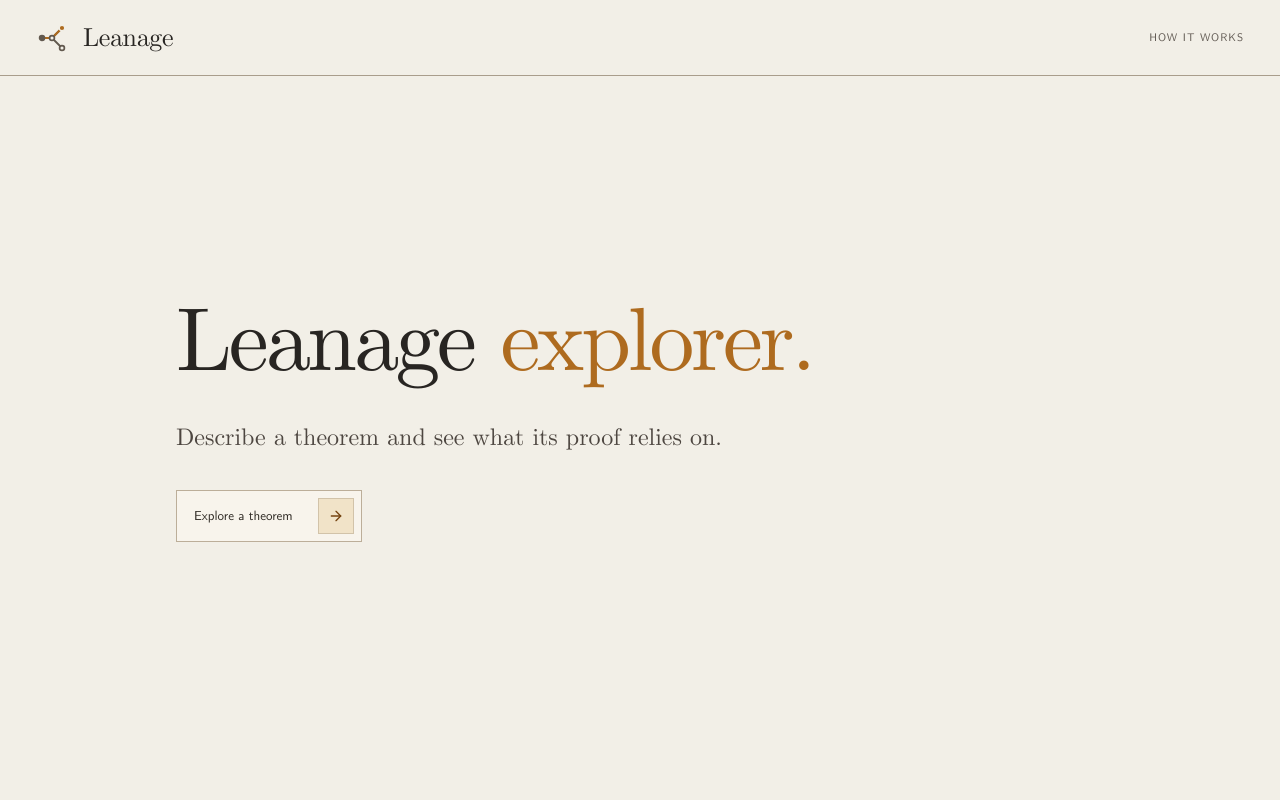
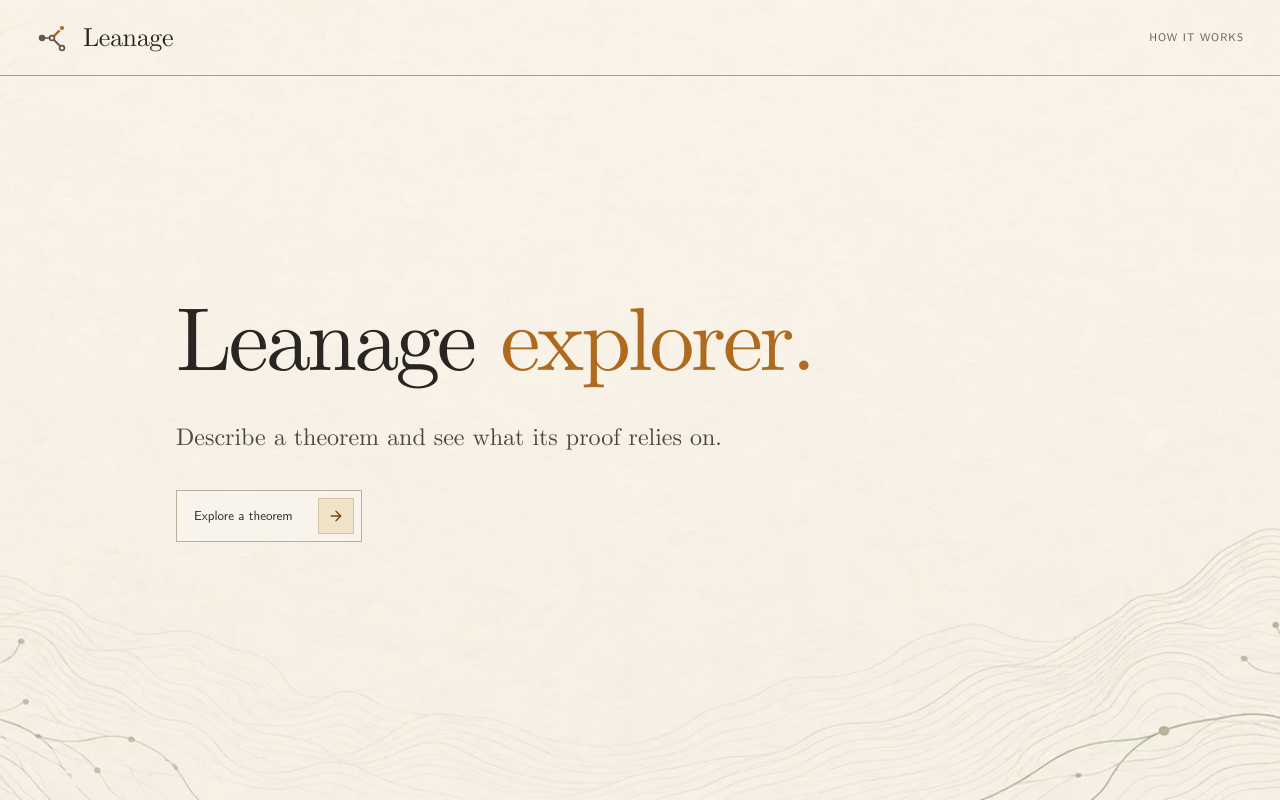
Before and after one commit to dsleo/ouliproof, a React (Vite) app: page / in a window 1280 px wide. Built offline with nearby package versions, Linux system fonts and the light colour scheme.

Commit message:
Add landscape background to Leanage

```diff
--- a/src/design.css
+++ b/src/design.css
@@ -289,7 +289,8 @@ code, .candidate-index, .candidate h3, .candidate-body .formal-body, .candidate-
 .intro h1, .guide-intro h1 { font-family: 'CMU Serif', serif; letter-spacing: -.035em; }
 .intro h1 em { color: var(--accent); }
 .intro > p, .guide-intro > p:not(.intro-kicker) { font-family: 'CMU Serif', serif; color: #4d4640; }
-.workspace { background: var(--paper-light); border-color: #bcb1a2; }
+.app-shell { min-height: 100vh; background-image: linear-gradient(rgba(242, 239, 231, .22), rgba(242, 239, 231, .22)), url('/leanage-landscape.webp'); background-size: cover; background-position: center top; background-repeat: no-repeat; background-attachment: fixed; }
+.workspace { background: rgba(250, 247, 240, .76); border-color: #bcb1a2; }
 .section-label, .section-label span:last-child, .eyebrow { color: #756c62; letter-spacing: .12em; }
 .section-intro, .candidate-body p, .confirmed-slogan, .answer-note, .guide-sections p { color: #5a5149; }
 .form-section h2, .candidate-section h2, .confirmed-section h2, .results h2, .answer-head h3 { letter-spacing: -.02em; }
```
Also changed, not shown: public/leanage-landscape.webp (added).
